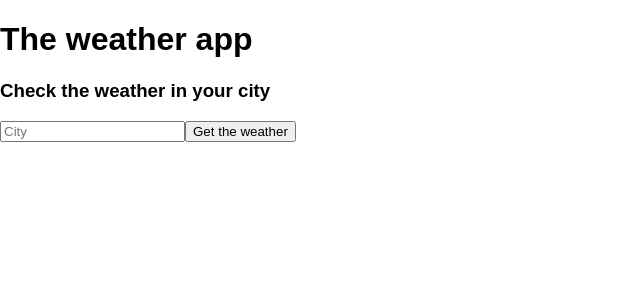
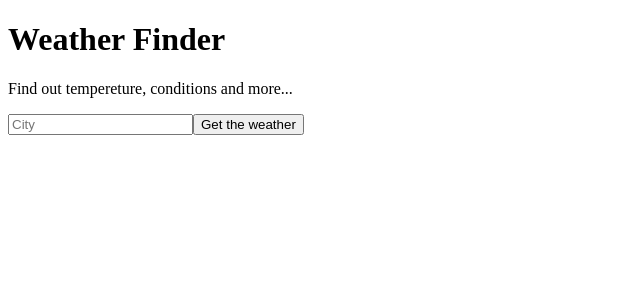
Before and after one commit to Inna-ID/Weather, a React (Create React App) app: page / in a window 1280 px wide. Shown: the top 300 px of the page, without its empty margins (0-640 px from the left). Built offline with nearby package versions, Linux system fonts and the light colour scheme; the HTML template or start-up script is replaced by a standard one.

Commit message:
Finished application (without styles)

```diff
--- a/src/App.js
+++ b/src/App.js
@@ -1,9 +1,8 @@
 import React, { Component } from 'react';
-//import logo from './logo.svg';
-import Info from './components/Info';
+import Titles from './components/Titles';
 import Form from './components/Form';
 import Weather from './components/Weather';
-import './App.css';
+//import './App.css';
 
 const apiKey = 'e1df1fc3a72e0ced10d2e8bac9563a73';
 
@@ -13,6 +12,7 @@ class App extends Component {
     country: undefined,
     temperature: undefined,
     humidity: undefined,
+    description: undefined,
     sunrise: undefined,
     sunset: undefined,
     error: undefined
@@ -37,11 +37,20 @@ class App extends Component {
         country: data.sys.country,
         temperature: data.main.temp,
         humidity: data.main.humidity,
+        description: data.weather[0].description,
         sunrise: data.sys.sunrise,
         sunset: sunset_date,
+        error: ''
       });
     } else {
       this.setState({
+        city: undefined,
+        country: undefined,
+        temperature: undefined,
+        humidity: undefined,
+        description: undefined,
+        sunrise: undefined,
+        sunset: undefined,
         error: data.message
       });
     }
@@ -49,8 +58,12 @@ class App extends Component {
 
   render() {
     return (
-      <div>
-        <Info/>
+      <div className="wrapper">
+        <div className="sky">
+        <div className="stars"></div>
+          <div className="mountains">
+          <div className="container">
+                <Titles/>
                 <Form weatherMethod={this.gettingWeather}/>
                 <Weather
                     city={this.state.city}
@@ -62,6 +75,9 @@ class App extends Component {
                     error={this.state.error}
                 />
           </div>
+        </div>
+        </div>
+      </div>
     );
   }
 }
--- a/src/components/Form.js
+++ b/src/components/Form.js
@@ -5,7 +5,7 @@ class Form extends Component {
         return(
             <form onSubmit={this.props.weatherMethod}>
                 <input type="text" name="city" placeholder="City"/>
-                <button>Get the weather</button>
+                <button className="btn btn-danger">Get the weather</button>
             </form>
         )
     }
--- a/src/components/Info.js
+++ /dev/null
@@ -1,14 +0,0 @@
-import React, {Component} from 'react';
-
-class Info extends Component {
-    render() {
-        return(
-            <div>
-                <h1>The weather app</h1>
-                <h3>Check the weather in your city</h3>
-            </div>
-        )
-    }
-}
-
-export default Info;
--- /dev/null
+++ b/src/components/Titles.js
@@ -0,0 +1,14 @@
+import React, {Component} from 'react';
+
+class Titles extends Component {
+    render() {
+        return(
+            <div className="title-block">
+                <h1>Weather Finder</h1>
+                <p>Find out tempereture, conditions and more...</p>
+            </div>
+        )
+    }
+}
+
+export default Titles;
--- a/src/components/Weather.js
+++ b/src/components/Weather.js
@@ -1,28 +1,21 @@
-import React, {Component} from 'react';
+import React from 'react';
 
-class Weather extends Component {
-    render() {
-
-        //let info = <p>Location</p>;
-
-        return(
+const Weather = props => (
         <div className="weather-info">
-                {this.props.city ?
+            {props.city ?
             <React.Fragment>
-                <p>Location: {this.props.city}, {this.props.country}</p>
-                <p>Temperature: {this.props.temperature}°</p>
-                <p>Humidity: {this.props.humidity}%</p>
-                <p>Sunrise: {this.props.sunrise}</p>
-                <p>Sunset: {this.props.sunset}</p>
+            <p>Location: {props.city}, {props.country}</p>
+            <p>Temperature: {props.temperature}°</p>
+            <p>Humidity: {props.humidity}%</p>
+            <p>Sunrise: {props.sunrise}</p>
+            <p>Sunset: {props.sunset}</p>
 
             </React.Fragment> :
             <React.Fragment>
-                    <p>{this.props.error}</p>
+                <p>{props.error}</p>
             </React.Fragment>
             }
         </div>
 )
-    }
-}
 
 export default Weather;
--- a/src/index.js
+++ b/src/index.js
@@ -1,6 +1,7 @@
 import React from 'react';
 import ReactDOM from 'react-dom';
 import App from './App';
+//import 'bootstrap/dist/css/bootstrap.min.css';
 
 ReactDOM.render(
   <App />,
```
Lines whose indentation alone changed are shown as unchanged.
